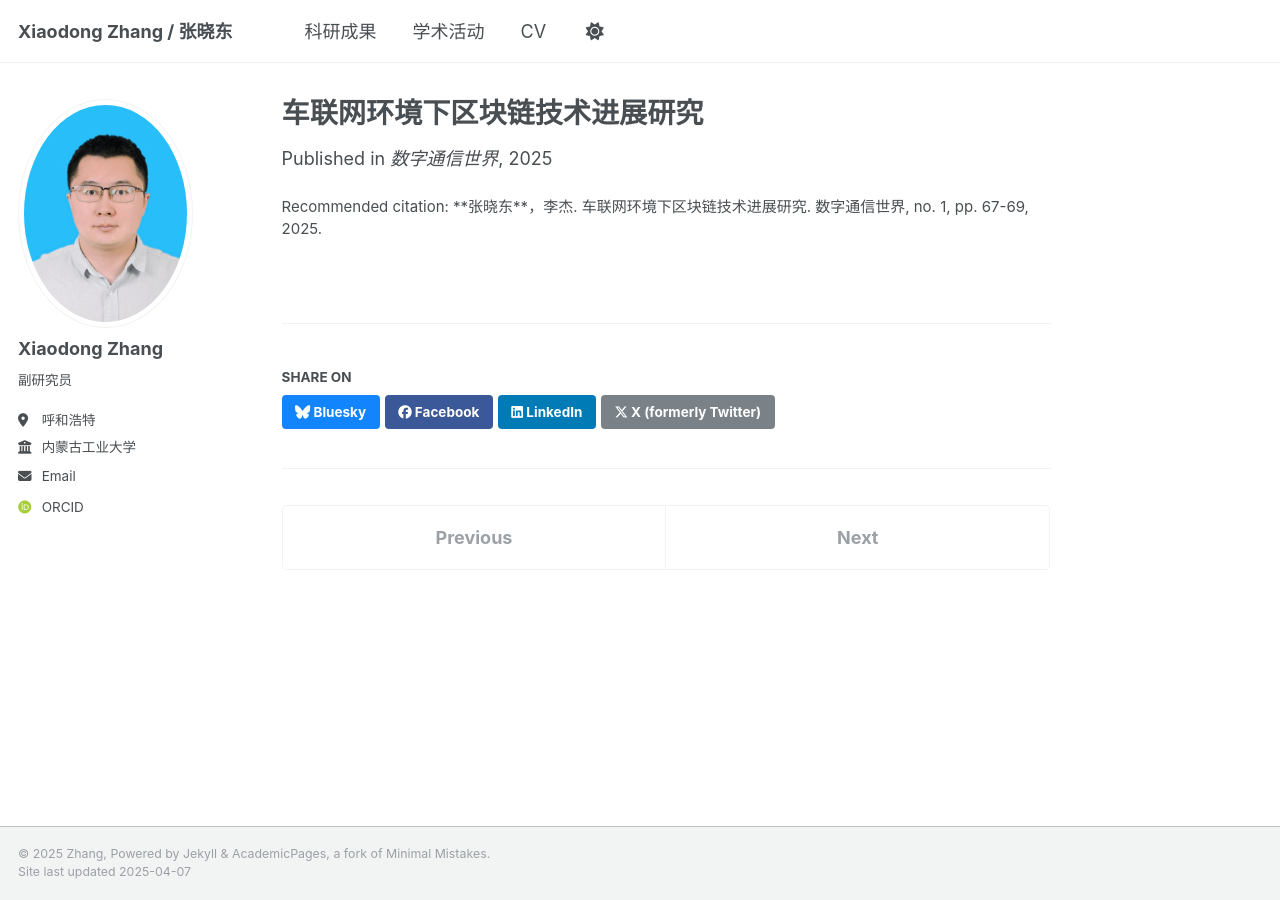
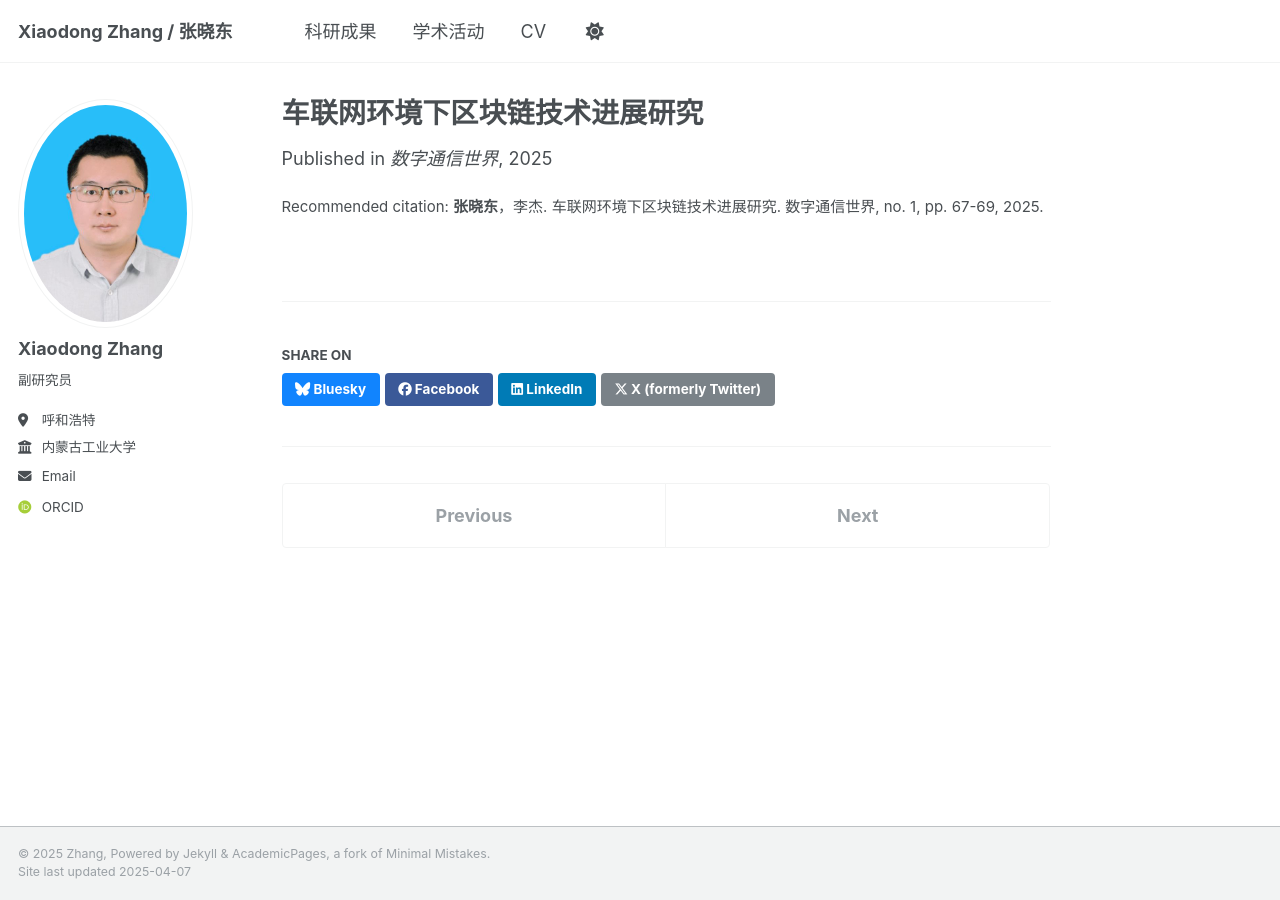
Before and after one commit to zhangxiaodong-imut/zhangxiaodong-imut.github.io, a Jekyll site: the page built from _publications/2025-01-车联网环境下区块链技术进展研究.md, in a window 1280 px wide. Built offline with Jekyll 4.4.1, drawn with Linux system fonts in a browser that asks for light colours; some web fonts are replaced.

```diff
--- a/_publications/2025-01-车联网环境下区块链技术进展研究.md
+++ b/_publications/2025-01-车联网环境下区块链技术进展研究.md
@@ -9,5 +9,5 @@ venue: '数字通信世界'
 # slidesurl: 'http://academicpages.github.io/files/slides1.pdf'
 # paperurl: 'http://academicpages.github.io/files/paper1.pdf'
 # bibtexurl: 'http://academicpages.github.io/files/bibtex1.bib'
-citation: '**张晓东**，李杰. 车联网环境下区块链技术进展研究. 数字通信世界, no. 1, pp. 67-69, 2025.'
+citation: '<b>张晓东</b>，李杰. 车联网环境下区块链技术进展研究. 数字通信世界, no. 1, pp. 67-69, 2025.'
 ---
```
